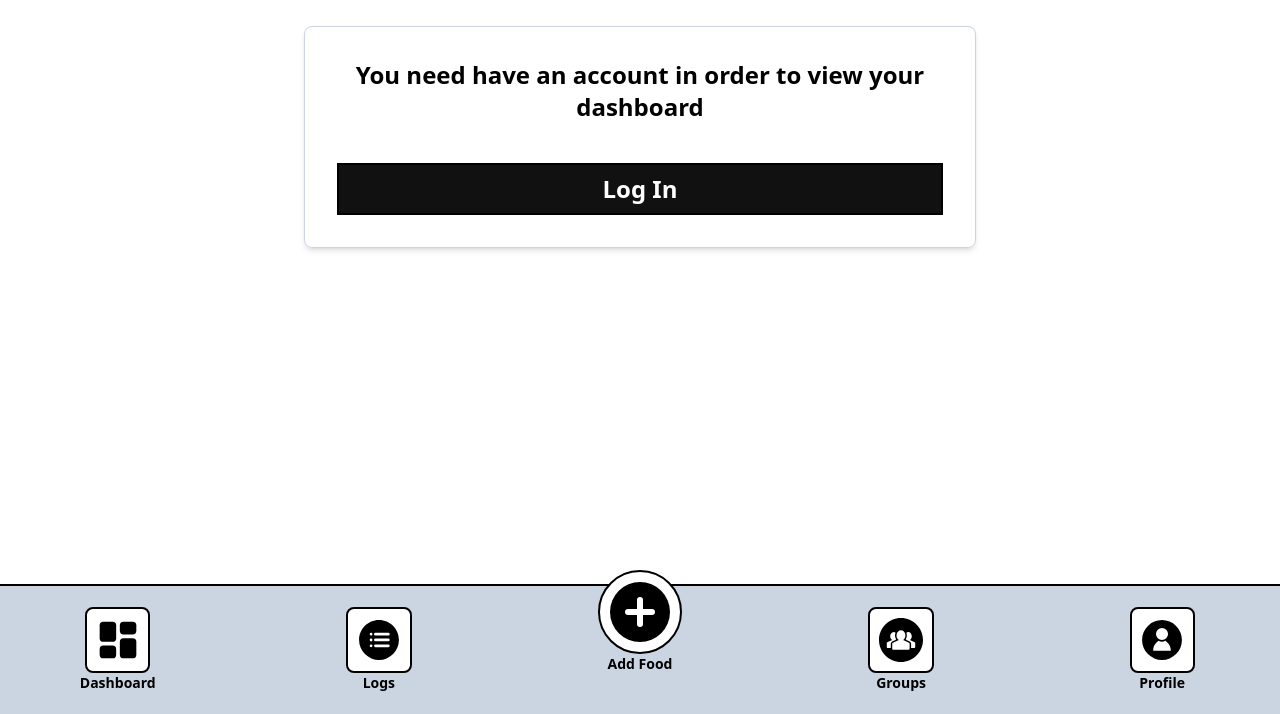
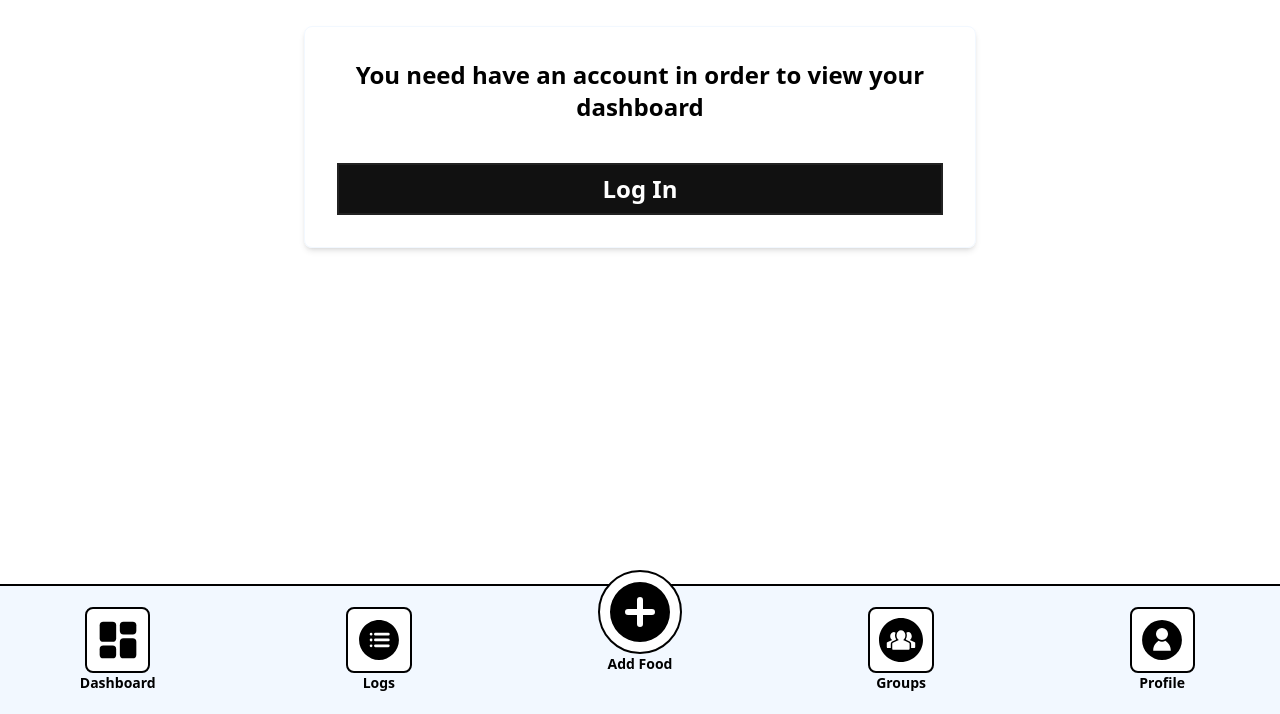
Before and after one commit to Gzheng710-kiwi/1800_202530_DTC03, a website built with Vite: page main.html in a window 1280 px wide. Shown: the part 86-800 px from the top of the page. Built offline with nearby package versions, Linux system fonts and the light colour scheme; some packages are replaced by stand-ins of ours; no server answers.

Commit message:
:feat: Add border color and button dark colors

```diff
--- a/styles/style.css
+++ b/styles/style.css
@@ -7,8 +7,8 @@
     --light-contrast-text-color: #ffffff;
 
     --light-bg-color: #FFFFFF;
-    --light-secondary-bg-color: #CBD5E1;
-    --light-highlight-bg-color: #88CC99;
+    --light-secondary-bg-color: #f2f8ff;
+    --light-highlight-bg-color: #CBD5E1;
     --light-contrast-bg-color: #111111;
 
     --light-primary-button-bg-color: #FFFFFF;
@@ -19,6 +19,7 @@
     --light-contrast-button-hover-bg-color: #333333;
 
     --light-primary-border-color: #CBD5E1;
+    --light-primary-border-color: #222222;
 
 
     /*Dark color scheme here:*/
@@ -39,7 +40,8 @@
     --dark-contrast-button-bg-color: #FFFFFF;
     --dark-contrast-button-hover-bg-color: #E0E5EB;
 
-    --dark-primary-border-color: #222222;
+    --dark-primary-border-color: #DDDDDD;
+    --dark-primary-border-color: #666666;
 }
 
 body
@@ -51,6 +53,7 @@ body
 
     --bg-color: var(--light-bg-color);
     --secondary-bg-color: var(--light-secondary-bg-color);
+    --highlight-bg-color: var(--light-highlight-bg-color);
     --contrast-bg-color: var(--light-contrast-bg-color);
 
     --primary-button-bg-color: var(--light-primary-button-bg-color);
@@ -61,6 +64,7 @@ body
     --contrast-button-hover-bg-color: var(--light-contrast-button-hover-bg-color);
 
     --primary-border-color: var(--light-primary-border-color);
+    --secondary-border-color: var(--light-secondary-border-color);
 
 
     font-family: system-ui, -apple-system, BlinkMacSystemFont, 'Segoe UI', Roboto, Oxygen, Ubuntu, Cantarell, 'Open Sans', 'Helvetica Neue', sans-serif;
@@ -89,6 +93,7 @@ body.dark-mode
     --contrast-button-hover-bg-color: var(--dark-contrast-button-hover-bg-color);
 
     --primary-border-color: var(--dark-primary-border-color);
+    --secondary-border-color: var(--dark-secondary-border-color);
 }
 
 .contrast-text, .contrast
@@ -121,7 +126,7 @@ button.contrast:hover
 button
 {
     transition-duration: 200ms;
-    border: 2px solid var(--text-color);
+    border: 2px solid var(--primary-border-color);
 }
 
 .btn-primary
```
